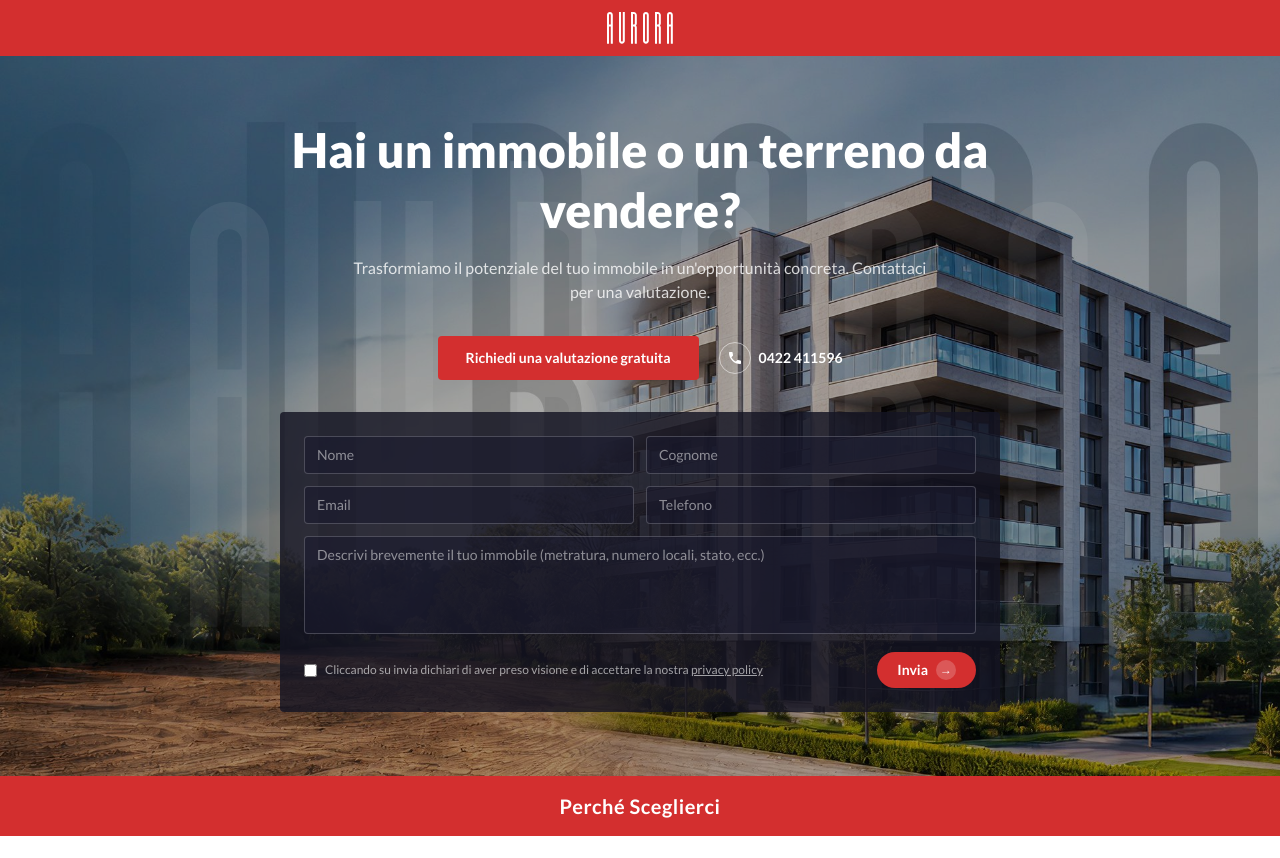
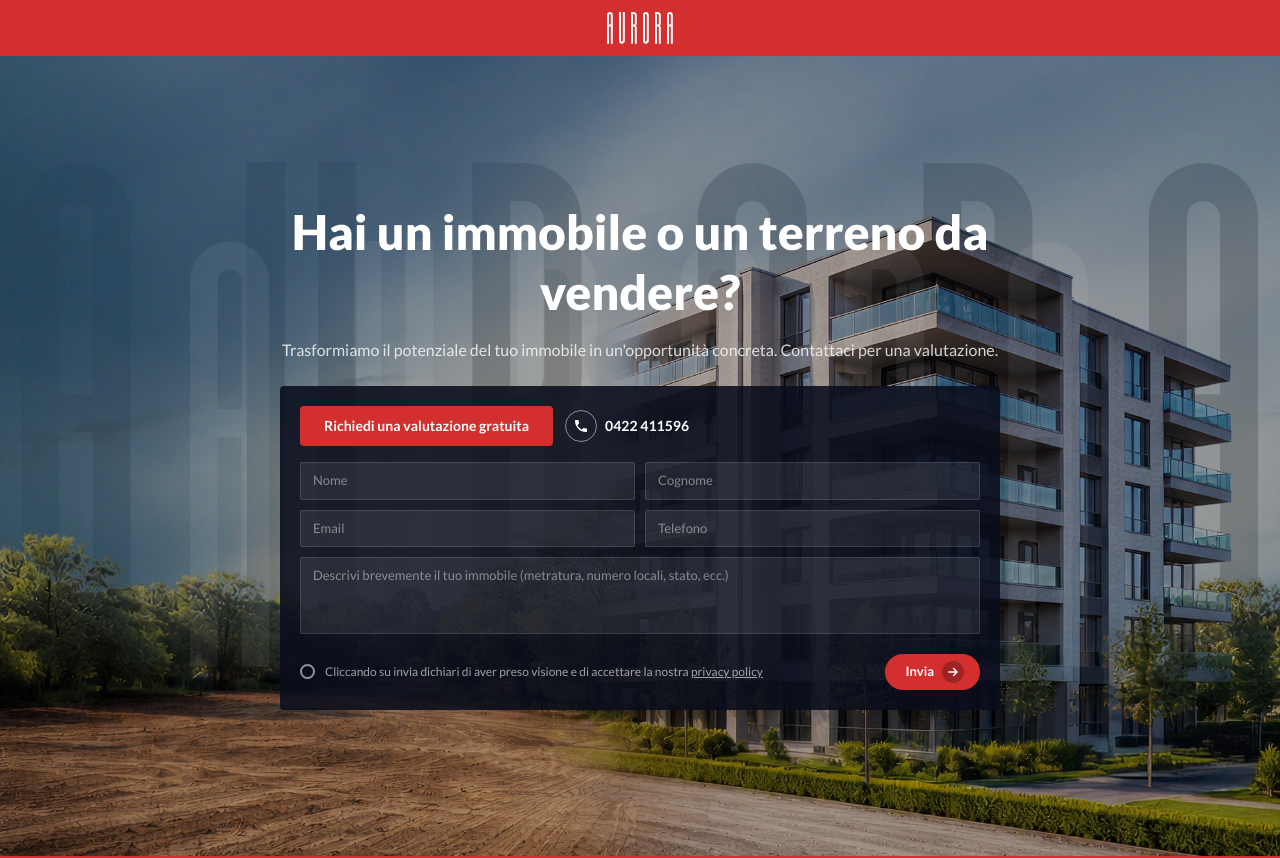
Before and after one commit to seriiserii825/nuxt-aurora, a Nuxt app: page / in a window 1280 px wide. Shown: the top 858 px of the page. Built offline with nearby package versions, Linux system fonts and the light colour scheme.

Commit message:
feat: some

```diff
--- a/app/components/ContactForm.vue
+++ b/app/components/ContactForm.vue
@@ -42,27 +42,27 @@ async function submit() {
 
 const inputClass = computed(() =>
   props.darkBg
-    ? 'bg-transparent border-b border-white/50 text-white placeholder-white/60 focus:border-white focus:outline-none py-2 px-1 w-full text-sm'
-    : 'bg-[#1a1a2e]/60 border border-white/20 text-white placeholder-white/50 focus:border-white/60 focus:outline-none rounded py-2 px-3 w-full text-sm'
+    ? 'form-field field-dark'
+    : 'form-field field-hero'
 )
 </script>
 
 <template>
-  <form @submit.prevent="submit" class="space-y-3">
+  <form @submit.prevent="submit" class="space-y-2.5">
     <!-- Nome + Cognome -->
-    <div class="grid grid-cols-2 gap-3">
+    <div class="grid grid-cols-2 gap-2.5">
       <input v-model="form.nome" :class="inputClass" type="text" placeholder="Nome" required />
       <input v-model="form.cognome" :class="inputClass" type="text" placeholder="Cognome" />
     </div>
 
     <!-- Email + Telefono -->
-    <div class="grid grid-cols-2 gap-3">
+    <div class="grid grid-cols-2 gap-2.5">
       <input v-model="form.email" :class="inputClass" type="email" placeholder="Email" required />
-      <input v-model="form.telefono" :class="inputClass" type="tel" placeholder="Telefono" />
+      <input v-model="form.telefono" :class="inputClass" type="text" inputmode="tel" placeholder="Telefono" />
     </div>
 
     <!-- Tipologia + Indirizzo (solo form contatto) -->
-    <div v-if="formType === 'contact'" class="grid grid-cols-2 gap-3">
+    <div v-if="formType === 'contact'" class="grid grid-cols-2 gap-2.5">
       <select v-model="form.tipologia" :class="inputClass">
         <option value="" disabled>Tipologia di Immobile</option>
         <option>Residenziale</option>
@@ -76,16 +76,16 @@ const inputClass = computed(() =>
     <textarea
       v-model="form.messaggio"
       :class="inputClass + ' resize-none'"
-      rows="4"
+      rows="3"
       placeholder="Descrivi brevemente il tuo immobile (metratura, numero locali, stato, ecc.)"
       required
     />
 
     <!-- Privacy + Submit -->
-    <div class="flex items-center justify-between gap-3 flex-wrap">
-      <label class="flex items-start gap-2 cursor-pointer">
-        <input v-model="form.privacy" type="checkbox" class="mt-0.5 accent-[#d32f2f]" />
-        <span class="text-xs" :class="darkBg ? 'text-white/70' : 'text-white/60'">
+    <div class="flex items-center justify-between gap-3 flex-wrap pt-1">
+      <label class="flex items-center gap-2.5 cursor-pointer">
+        <input v-model="form.privacy" type="radio" class="custom-radio" :value="true" />
+        <span class="text-xs leading-tight" :class="darkBg ? 'text-white/70' : 'text-white/60'">
           Cliccando su invia dichiari di aver preso visione e di accettare la nostra
           <a href="/privacy" class="underline hover:text-white">privacy policy</a>
         </span>
@@ -93,14 +93,102 @@ const inputClass = computed(() =>
       <button
         type="submit"
         :disabled="loading"
-        class="flex items-center gap-2 bg-[#d32f2f] hover:bg-[#b71c1c] disabled:opacity-60 text-white text-sm font-semibold px-5 py-2 rounded-full transition-colors whitespace-nowrap"
+        class="submit-btn"
       >
         {{ loading ? 'Invio...' : 'Invia' }}
-        <span class="w-5 h-5 rounded-full bg-white/20 flex items-center justify-center text-xs">→</span>
+        <span class="submit-icon">
+          <svg width="14" height="14" fill="none" stroke="currentColor" stroke-width="2.5" viewBox="0 0 24 24">
+            <path stroke-linecap="round" stroke-linejoin="round" d="M5 12h14M13 6l6 6-6 6"/>
+          </svg>
+        </span>
       </button>
     </div>
 
-    <p v-if="error" class="text-red-300 text-sm">{{ error }}</p>
+    <p v-if="error" class="text-red-300 text-xs">{{ error }}</p>
     <p v-if="success" class="text-green-300 text-sm font-semibold">Messaggio inviato con successo!</p>
   </form>
 </template>
+
+<style scoped>
+.form-field {
+  width: 100%;
+  font-size: 0.8125rem;
+  outline: none;
+  transition: border-color 0.15s;
+}
+
+.field-hero {
+  background: rgba(255, 255, 255, 0.08);
+  border: 1px solid rgba(255, 255, 255, 0.12);
+  color: #fff;
+  padding: 8px 12px;
+  border-radius: 2px;
+}
+.field-hero::placeholder { color: rgba(255,255,255,0.45); }
+.field-hero:focus { border-color: rgba(255,255,255,0.35); }
+
+.field-dark {
+  background: transparent;
+  border: none;
+  border-bottom: 1px solid rgba(255,255,255,0.4);
+  color: #fff;
+  padding: 6px 4px;
+  border-radius: 0;
+}
+.field-dark::placeholder { color: rgba(255,255,255,0.5); }
+.field-dark:focus { border-bottom-color: rgba(255,255,255,0.8); }
+
+/* Custom radio */
+.custom-radio {
+  appearance: none;
+  -webkit-appearance: none;
+  width: 15px;
+  height: 15px;
+  border: 2px solid rgba(255,255,255,0.55);
+  border-radius: 50%;
+  flex-shrink: 0;
+  cursor: pointer;
+  position: relative;
+}
+.custom-radio::after {
+  content: '';
+  position: absolute;
+  inset: 2px;
+  border-radius: 50%;
+  background: transparent;
+  transition: background 0.15s;
+}
+.custom-radio:checked::after {
+  background: #fff;
+}
+
+/* Submit button */
+.submit-btn {
+  display: flex;
+  align-items: center;
+  gap: 8px;
+  background: #d32f2f;
+  color: #fff;
+  font-size: 0.8125rem;
+  font-weight: 700;
+  padding: 7px 16px 7px 20px;
+  border-radius: 999px;
+  border: none;
+  cursor: pointer;
+  white-space: nowrap;
+  transition: background 0.15s;
+}
+.submit-btn:hover { background: #b71c1c; }
+.submit-btn:disabled { opacity: 0.6; cursor: default; }
+
+.submit-icon {
+  display: flex;
+  align-items: center;
+  justify-content: center;
+  width: 22px;
+  height: 22px;
+  border-radius: 50%;
+  background: rgba(0,0,0,0.25);
+  flex-shrink: 0;
+}
+</style>
--- a/app/pages/index.vue
+++ b/app/pages/index.vue
@@ -16,7 +16,7 @@ useHead({
     </header>
 
     <!-- ═══ HERO ═══ -->
-    <section class="relative flex items-center justify-center overflow-hidden min-h-[700px]">
+    <section class="relative flex items-center justify-center overflow-hidden min-h-screen">
       <!-- Background image -->
       <div class="absolute inset-0 bg-gray-600">
         <img
@@ -42,31 +42,32 @@ useHead({
 
       <!-- Content -->
       <div class="relative z-10 w-full max-w-3xl mx-auto px-6 py-16 flex flex-col items-center text-center">
-        <h2 class="text-white text-4xl lg:text-5xl font-black leading-tight mb-4">
+        <h2 class="text-white text-4xl lg:text-5xl font-black leading-tight mb-4 w-full">
           Hai un immobile o un terreno da vendere?
         </h2>
-        <p class="text-white/80 text-base mb-8 max-w-xl">
+        <p class="text-white/80 text-base mb-6 w-full">
           Trasformiamo il potenziale del tuo immobile in un'opportunità concreta. Contattaci per una valutazione.
         </p>
 
-        <!-- CTA bar -->
-        <div class="flex items-center gap-5 mb-8 flex-wrap justify-center">
+        <!-- Dark panel: CTA + Form -->
+        <div id="hero-form" class="w-full rounded-sm p-5" style="background: rgba(10, 13, 28, 0.88)">
+          <!-- CTA row (prima riga del pannello) -->
+          <div class="flex items-center gap-3 mb-4 flex-wrap">
             <a
               href="#hero-form"
-            class="bg-[#d32f2f] hover:bg-[#b71c1c] text-white font-bold px-7 py-3 rounded transition-colors text-sm"
+              class="bg-[#d32f2f] hover:bg-[#b71c1c] text-white font-bold px-6 py-2.5 rounded transition-colors text-sm"
             >
               Richiedi una valutazione gratuita
             </a>
             <a href="tel:0422411596" class="flex items-center gap-2 text-white font-semibold text-sm hover:text-white/80">
-            <span class="w-8 h-8 rounded-full border border-white/50 flex items-center justify-center">
+              <span class="w-8 h-8 rounded-full border border-white/50 flex items-center justify-center shrink-0">
                 <svg class="w-4 h-4" fill="currentColor" viewBox="0 0 24 24"><path d="M6.6 10.8c1.4 2.8 3.8 5.1 6.6 6.6l2.2-2.2c.3-.3.7-.4 1-.2 1.1.4 2.3.6 3.6.6.6 0 1 .4 1 1V20c0 .6-.4 1-1 1-9.4 0-17-7.6-17-17 0-.6.4-1 1-1h3.5c.6 0 1 .4 1 1 0 1.3.2 2.5.6 3.6.1.3 0 .7-.2 1L6.6 10.8z"/></svg>
               </span>
               0422 411596
             </a>
           </div>
 
-        <!-- Form -->
-        <div id="hero-form" class="w-full rounded p-6" style="background: rgba(20, 20, 35, 0.82)">
+          <!-- Form fields -->
           <ContactForm form-type="hero" />
         </div>
       </div>
```
Lines whose indentation alone changed are shown as unchanged.
